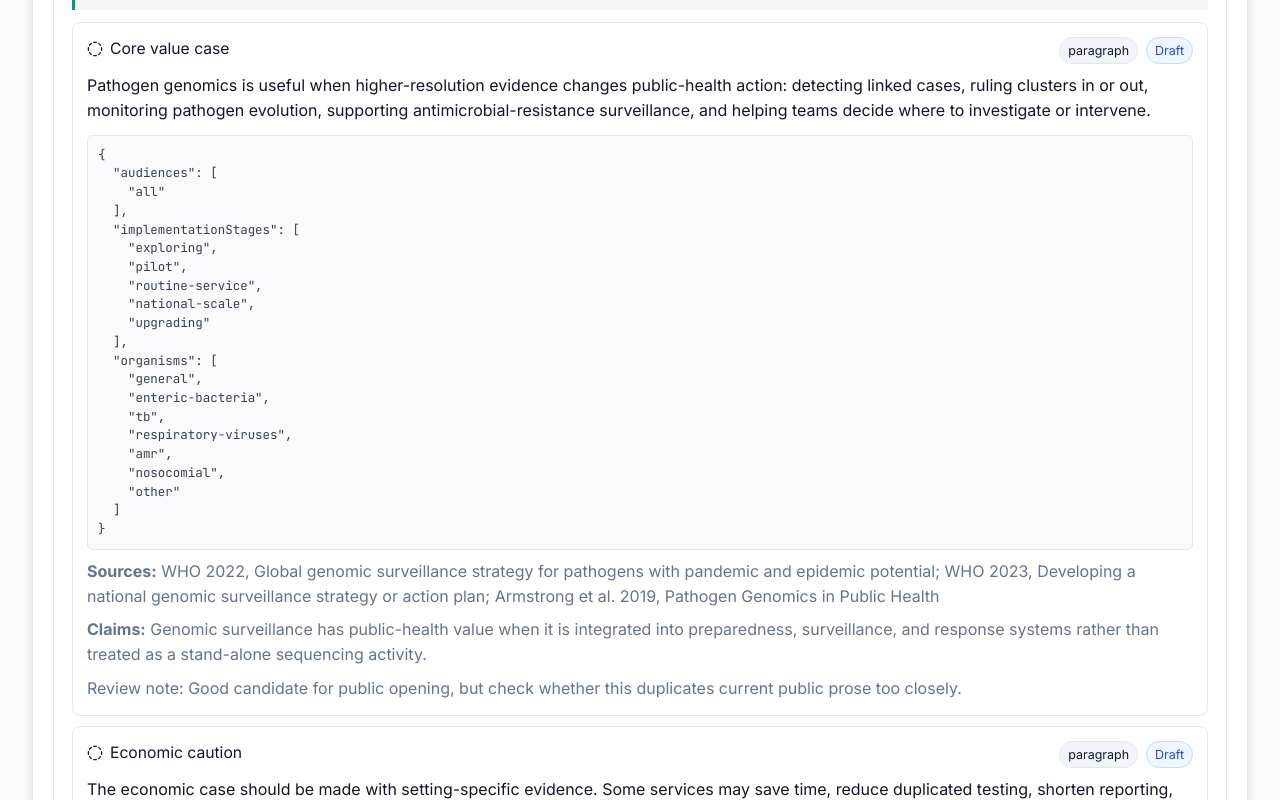
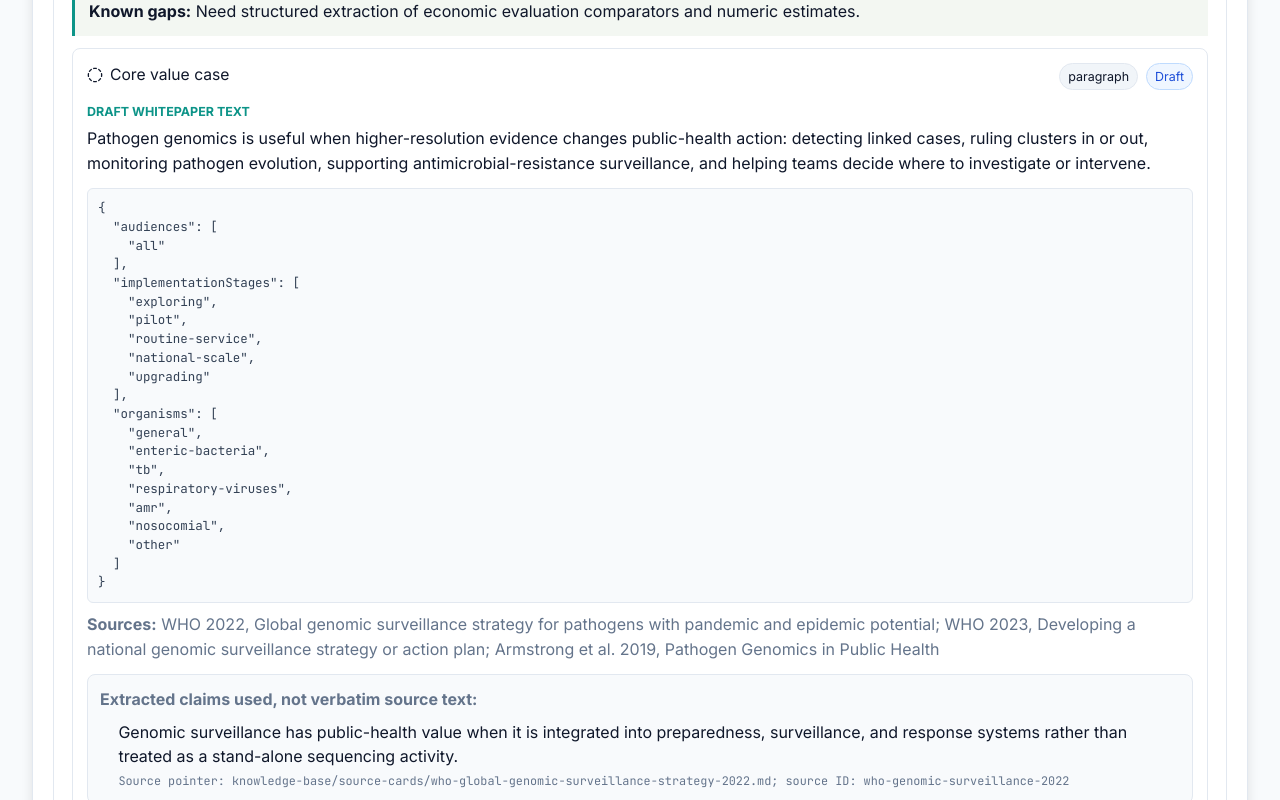
Before and after one commit to happykhan/pathogen-genomics-guidance-kb, a Next.js app: page /backstage in a window 1280 px wide. Shown: the part 1020-1820 px from the top of the page. Built offline with nearby package versions, Linux system fonts and the light colour scheme.

Commit message:
Clarify extracted claims in backstage review

```diff
--- a/src/app/backstage/page.tsx
+++ b/src/app/backstage/page.tsx
@@ -47,9 +47,9 @@ export default function BackstagePage() {
         <p className="eyebrow">Backstage</p>
         <h1>Editorial debug view</h1>
         <p>
-          This unlinked page exposes the source-to-whitepaper pipeline for review: outline sections, claim cards, synthesis
-          briefs, draft fragments, source IDs, conditions, and gaps. It is public-safe and does not expose local files or full
-          copyrighted source text.
+          This unlinked page exposes the source-to-whitepaper pipeline for review: outline sections, extracted claim cards,
+          synthesis briefs, draft fragments, source IDs, conditions, and gaps. Claim cards are source-backed interpretations,
+          not verbatim source text. This view is public-safe and does not expose local files or full copyrighted source text.
         </p>
       </section>
 
@@ -185,19 +185,36 @@ export default function BackstagePage() {
                             <StatusBadge status={fragment.reviewStatus} />
                           </div>
                         </div>
-                        <p>{fragment.text}</p>
+                        <div className="backstage-prose-block">
+                          <p className="eyebrow">Draft whitepaper text</p>
+                          <p>{fragment.text}</p>
+                        </div>
                         {fragment.conditions ? (
                           <pre className="backstage-json">{JSON.stringify(fragment.conditions, null, 2)}</pre>
                         ) : null}
                         <p className="muted">
                           <strong>Sources:</strong> {fragment.sourceIds.map(sourceLabel).join("; ")}
                         </p>
-                        <p className="muted">
-                          <strong>Claims:</strong>{" "}
-                          {fragment.claimIds
-                            .map((claimId) => claimsById.get(claimId)?.claim ?? `Missing claim: ${claimId}`)
-                            .join(" ")}
-                        </p>
+                        <div className="backstage-evidence">
+                          <p>
+                            <strong>Extracted claims used, not verbatim source text:</strong>
+                          </p>
+                          <ul>
+                            {fragment.claimIds.map((claimId) => {
+                              const claim = claimsById.get(claimId);
+                              return (
+                                <li key={claimId}>
+                                  <span>{claim?.claim ?? `Missing claim: ${claimId}`}</span>
+                                  {claim ? (
+                                    <small>
+                                      Source pointer: {claim.sourceLocator}; source ID: {claim.sourceId}
+                                    </small>
+                                  ) : null}
+                                </li>
+                              );
+                            })}
+                          </ul>
+                        </div>
                         {fragment.reviewerNotes ? <p className="muted">Review note: {fragment.reviewerNotes}</p> : null}
                       </article>
                     ))}
@@ -213,11 +230,15 @@ export default function BackstagePage() {
         <div className="panel-body">
           <div className="toolbar">
             <div>
-              <p className="eyebrow">Claim Cards</p>
-              <h2 style={{ margin: "4px 0 0" }}>Extracted source material</h2>
+              <p className="eyebrow">Extracted Claim Cards</p>
+              <h2 style={{ margin: "4px 0 0" }}>Extracted claims, not source text</h2>
             </div>
             <span className="badge">{evidenceClaimCards.length} cards</span>
           </div>
+          <p className="muted" style={{ marginTop: 0 }}>
+            A claim card is our concise interpretation of what a source supports. The source locator points back to the
+            source card, page, section, table, or figure that should justify the claim.
+          </p>
           <div className="claim-card-grid">
             {evidenceClaimCards.map((claim) => (
               <article className="claim-card" key={claim.id}>
@@ -227,10 +248,20 @@ export default function BackstagePage() {
                   </h3>
                   <StatusBadge status={claim.reviewStatus} />
                 </div>
-                <p>{claim.claim}</p>
+                <p>
+                  <strong>Extracted claim:</strong> {claim.claim}
+                </p>
                 <p className="muted">
                   <strong>Source:</strong> {sourceLabel(claim.sourceId)}
                 </p>
+                <p className="muted">
+                  <strong>Source pointer:</strong> {claim.sourceLocator}
+                </p>
+                {claim.extractedText ? (
+                  <p className="muted">
+                    <strong>Passage note:</strong> {claim.extractedText}
+                  </p>
+                ) : null}
                 <p className="muted">
                   <strong>Candidate sections:</strong> {claim.candidateSectionIds.join(", ")}
                 </p>
--- a/src/styles/global.css
+++ b/src/styles/global.css
@@ -985,6 +985,47 @@ select {
   padding: 14px;
 }
 
+.backstage-prose-block {
+  margin-top: 12px;
+}
+
+.backstage-prose-block p:last-child {
+  margin-top: 5px;
+}
+
+.backstage-evidence {
+  margin-top: 12px;
+  border: 1px solid var(--line);
+  border-radius: 8px;
+  background: #f8fafc;
+  padding: 12px;
+}
+
+.backstage-evidence p {
+  margin: 0 0 8px;
+  color: var(--muted);
+}
+
+.backstage-evidence ul {
+  display: grid;
+  gap: 8px;
+  margin: 0;
+  padding-left: 1.15rem;
+}
+
+.backstage-evidence li span,
+.backstage-evidence li small {
+  display: block;
+}
+
+.backstage-evidence li small {
+  margin-top: 3px;
+  color: var(--muted);
+  font-family: var(--font-mono), ui-monospace, SFMono-Regular, Menlo, Monaco, Consolas, monospace;
+  font-size: 0.74rem;
+  overflow-wrap: anywhere;
+}
+
 .backstage-json {
   max-width: 100%;
   overflow: auto;
```
Also changed, not shown: scripts/editorial-review-server.mjs (+28 -5 lines), 2 other files (tests, documents, lock files or other folders).
